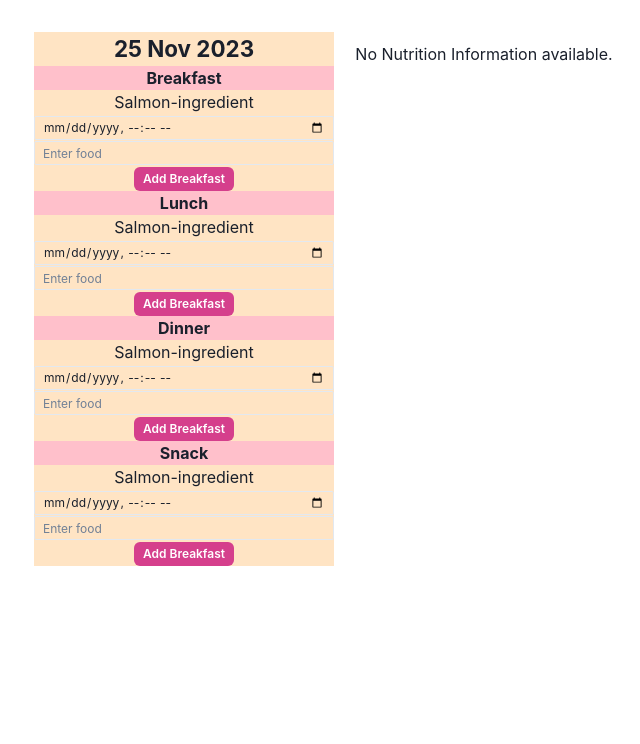
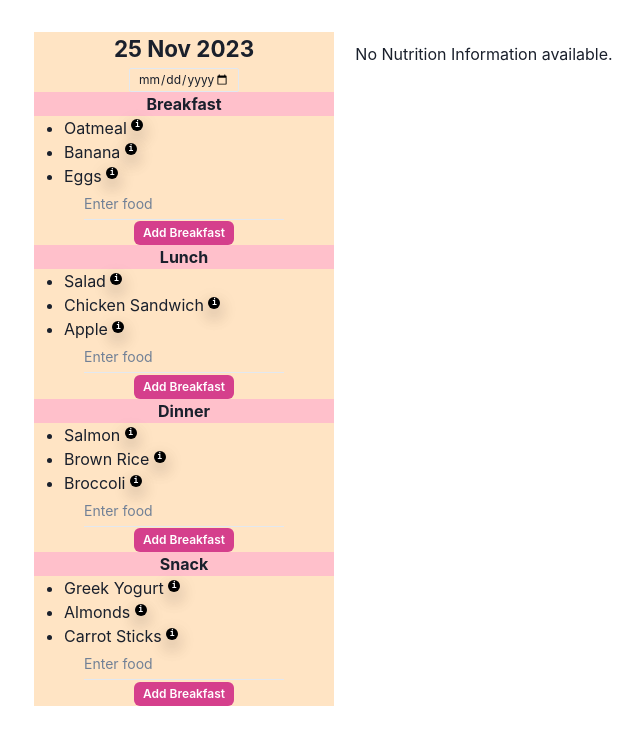
Before and after one commit to xsijin/Feed-Eat-Treat-Repeat, a React (Vite) app in the folder Feed Eat Treat Repeat/: page / in a window 1280 px wide. Shown: the top 744 px of the page, without its empty margins (306-946 px from the left). Built offline with nearby package versions, Linux system fonts and the light colour scheme; no server answers.

Commit message:
set up base states

```diff
--- a/Feed Eat Treat Repeat/src/App.jsx
+++ b/Feed Eat Treat Repeat/src/App.jsx
@@ -7,6 +7,12 @@ import ViewNutrition from "./ViewNutrition";
 function App() {
   const [NutritionData, setNutritionData] = useState("");
   const [NutritionTitle, setNutritionTitle] = useState("100g salmon");
+
+  const foodList = [
+    'Have Fun',
+    'Learn React',
+    'Learn the MERN-Stack'
+  ];
 
   useEffect(() => {
     const NutritionUrl = `https://api.edamam.com/api/nutrition-data?app_id=3791ca98&app_key=99274120c12f12224b802f6c3efb5407&nutrition-type=logging&ingr=100g%20${NutritionTitle}`;
@@ -30,7 +36,7 @@ function App() {
   return (
     <div className="container">
       <div className="item">
-        <ViewFood handleSubmit={handleSubmit} />
+        <ViewFood handleSubmit={handleSubmit} foodList={foodList}/>
       </div>
       <div className="item2">
 
@@ -43,4 +49,3 @@ function App() {
 export default App;
 
 // airtable
-// 3rd party API
--- a/Feed Eat Treat Repeat/src/FoodItem.jsx
+++ b/Feed Eat Treat Repeat/src/FoodItem.jsx
@@ -1,10 +1,18 @@
-export default function FoodItem() {
+
+
+export default function FoodItem({ mealType, date, foodItem }) {
     // Application logic, etc. goes here
     return (
       <>
-
-Salmon-ingredient
-
+      {foodItem.map((item, index) => (
+        <li className="fooditem" key={index}>{item} <button
+        className="info"
+        type="submit"
+        onClick={(e) => handleAddMeal(e, "breakfast")}
+      >
+        i
+      </button></li>
+      ))}
 </>
     );
 }
--- a/Feed Eat Treat Repeat/src/MealEntry.jsx
+++ b/Feed Eat Treat Repeat/src/MealEntry.jsx
@@ -1,5 +1,5 @@
 import { useState, useEffect } from "react";
-import { Button, ButtonGroup } from "@chakra-ui/react";
+import { Button } from "@chakra-ui/react";
 import { Input } from "@chakra-ui/react";
 
 export default function MealEntry(props) {
@@ -22,17 +22,13 @@ export default function MealEntry(props) {
     <div>
       <form onSubmit={handleSubmit}>
         <Input
-          placeholder="Select Date and Time"
-          size="md"
-          type="datetime-local"
-          size="xs"
-        />
-        <Input
           value={NutritionTitle}
           onChange={handleChange}
           placeholder="Enter food"
-          size="xs"
-          variant="outline"
+          size="sm"
+          focusBorderColor='pink.400'
+          style={{ width: '200px' }}
+          variant='flushed'
         />
 
         <Button
--- a/Feed Eat Treat Repeat/src/ViewFood.css
+++ b/Feed Eat Treat Repeat/src/ViewFood.css
@@ -11,6 +11,13 @@
     background-color: pink;
   }
 
-  h3 {
+h3 {
     font-weight: bold;
   }
+
+.fooditem {
+    list-style-type: disc;
+    text-align: left;
+    margin-left: 30px;
+    padding-left: 0;
+  }
--- a/Feed Eat Treat Repeat/src/ViewFood.jsx
+++ b/Feed Eat Treat Repeat/src/ViewFood.jsx
@@ -1,42 +1,102 @@
 import React, { useState, useEffect } from "react";
+import { Input } from "@chakra-ui/react";
 
 import MealEntry from "./MealEntry";
 import FoodItem from "./FoodItem";
 import "./ViewFood.css";
 
-const foodList = ["Salmon", "Porridge", "Kale"];
+const foodList = [
+  {
+    mealType: "Breakfast",
+    date: "2023-11-25",
+    foodItem: ["Oatmeal", "Banana", "Eggs"],
+  },
+  {
+    mealType: "Lunch",
+    date: "2023-11-25",
+    foodItem: ["Salad", "Chicken Sandwich", "Apple"],
+  },
+  {
+    mealType: "Dinner",
+    date: "2023-11-25",
+    foodItem: ["Salmon", "Brown Rice", "Broccoli"],
+  },
+  {
+    mealType: "Snack",
+    date: "2023-11-25",
+    foodItem: ["Greek Yogurt", "Almonds", "Carrot Sticks"],
+  },
+];
 
 export default function ViewFood({ handleSubmit }) {
+  const breakfastItems = foodList.filter((item) => item.mealType === "Breakfast");
+  const lunchItems = foodList.filter((item) => item.mealType === "Lunch");
+  const dinnerItems = foodList.filter((item) => item.mealType === "Dinner");
+  const snackItems = foodList.filter((item) => item.mealType === "Snack");
+
   return (
     <>
       <h2>25 Nov 2023</h2>
-  <div className="flexbox">
-      <h3 className="flexitem">
-        Breakfast
-      </h3>
-      <FoodItem foodList={foodList} />
-      <MealEntry handleSubmit={handleSubmit}/>
+      <Input
+          placeholder="Select Date and Time"
+          type="date"
+          size="xs"
+          style={{ width: '110px' }}
+          focusBorderColor='pink.400'
+        />
+      <div className="flexbox">
+        <h3 className="flexitem">Breakfast</h3>
+        <ul>
+          {breakfastItems.map((food, index) => (
+            <FoodItem
+              key={index}
+              mealType={food.mealtype}
+              date={food.date}
+              foodItem={food.foodItem}
+            />
+          ))}
+        </ul>
+        <MealEntry handleSubmit={handleSubmit} />
 
-      <h3 className="flexitem">
-        Lunch
-      </h3>
-      <FoodItem foodList={foodList} />
-      <MealEntry handleSubmit={handleSubmit}/>
+        <h3 className="flexitem">Lunch</h3>
+        <ul>
+          {lunchItems.map((food, index) => (
+            <FoodItem
+              key={index}
+              mealType={food.mealtype}
+              date={food.date}
+              foodItem={food.foodItem}
+            />
+          ))}
+        </ul>
+        <MealEntry handleSubmit={handleSubmit} />
 
-      <h3 className="flexitem">
-        Dinner
-      </h3>
-      <FoodItem foodList={foodList} />
-      <MealEntry handleSubmit={handleSubmit}/>
+        <h3 className="flexitem">Dinner</h3>
+        <ul>
+          {dinnerItems.map((food, index) => (
+            <FoodItem
+              key={index}
+              mealType={food.mealtype}
+              date={food.date}
+              foodItem={food.foodItem}
+            />
+          ))}
+        </ul>
+        <MealEntry handleSubmit={handleSubmit} />
 
-      <h3 className="flexitem">
-        Snack
-      </h3>
-
-
-</div>
-      <FoodItem foodList={foodList} />
-      <MealEntry handleSubmit={handleSubmit}/>
+        <h3 className="flexitem">Snack</h3>
+      </div>
+      <ul>
+          {snackItems.map((food, index) => (
+            <FoodItem
+              key={index}
+              mealType={food.mealtype}
+              date={food.date}
+              foodItem={food.foodItem}
+            />
+          ))}
+        </ul>
+      <MealEntry handleSubmit={handleSubmit} />
     </>
   );
 }
--- a/Feed Eat Treat Repeat/src/index.css
+++ b/Feed Eat Treat Repeat/src/index.css
@@ -77,3 +77,26 @@ li {
   list-style-type: none;
   margin-left: 20px;
 }
+
+.info {
+  background-color: black;
+  border: none;
+  color: white;
+  text-align: center;
+  text-decoration: none;
+  display: inline-block;
+  font-size: 8px;
+  font-weight: bold;
+  width: 12px;
+  border-radius: 50%;
+  box-shadow: 0 8px 16px 0 rgba(0,0,0,0.2), 0 6px 20px 0 rgba(0,0,0,0.19);
+  transition: all 0.5s;
+  transition-duration: 0.4s;
+  vertical-align: super;
+  font-family:'Monospace';
+}
+
+.info:hover {
+  background-color: #04AA6D; /* Green */
+  color: white;
+}
```
